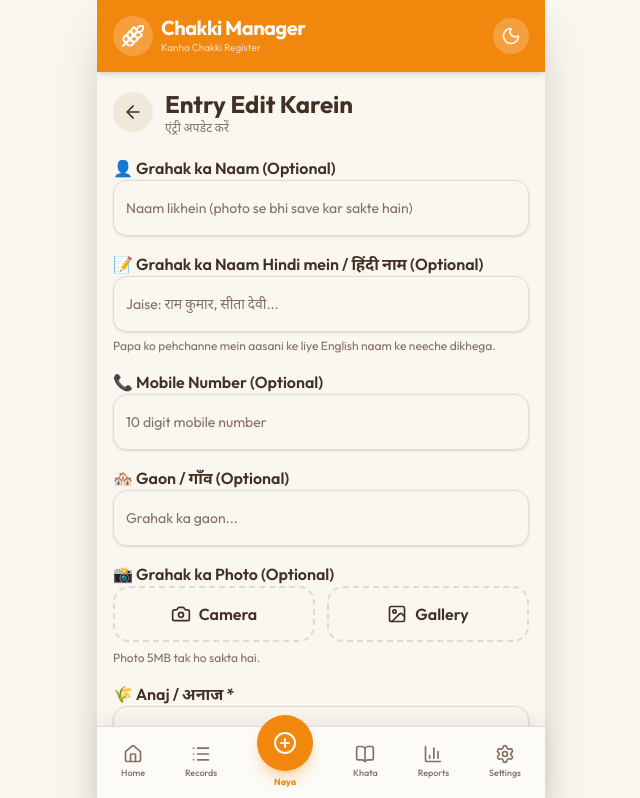
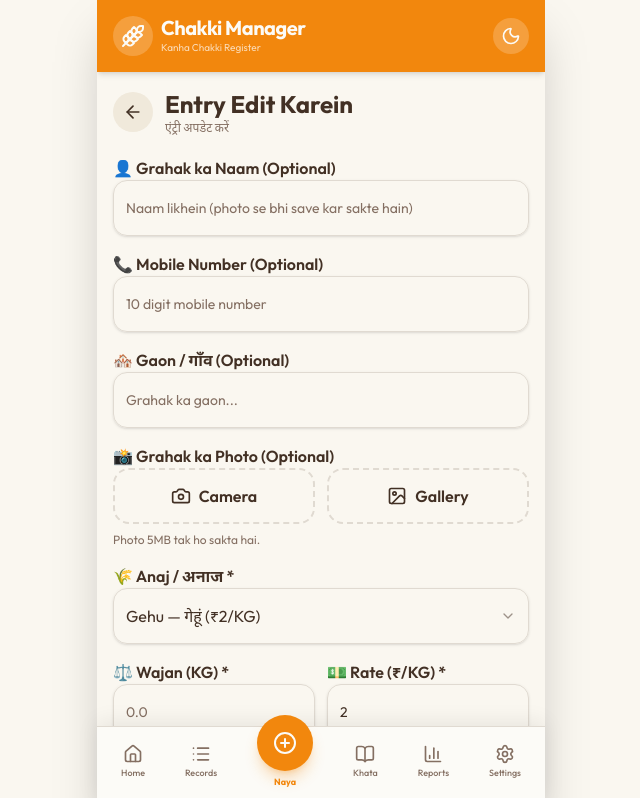
Before and after one commit to chakkimanegar-sudo/Chakki_manager_app, a React (Vite) app in the folder artifacts/chakki-app/: page /edit/1 in a window 1280 px wide. Shown: the top 798 px of the page, without its empty margins (319-959 px from the left). Built offline with nearby package versions, Linux system fonts and the light colour scheme.

Commit message:
Auto-show Hindi name under English name and remove duplicate input

```diff
--- a/artifacts/chakki-app/src/pages/add-record.tsx
+++ b/artifacts/chakki-app/src/pages/add-record.tsx
@@ -11,6 +11,7 @@ import {
   Select, SelectContent, SelectItem, SelectTrigger, SelectValue,
 } from "@/components/ui/select";
 import { useToast } from "@/hooks/use-toast";
+import { englishNameToHindi } from "@/lib/english-name-to-hindi";
 import { ArrowLeft, Banknote, BookOpen, Camera, Image as ImageIcon, X } from "lucide-react";
 
 const ANAJ_OPTIONS = ["Gehu", "Makka", "Dal", "Besan", "Wata", "Bajra", "Jowar", "Chawal", "Anya"];
@@ -56,8 +57,6 @@ export default function AddRecord() {
   const isEdit = !!id;
 
   const [customerName, setCustomerName] = useState("");
-  const [customerNameHindi, setCustomerNameHindi] = useState("");
-  const autoFilledHindiName = useRef("");
   const [mobile, setMobile] = useState("");
   const [village, setVillage] = useState("");
   const [anaj, setAnaj] = useState("Gehu");
@@ -312,35 +311,6 @@ export default function AddRecord() {
     }
   }, [anaj, rates, settingsLoaded, isEdit]);
 
-  // Reuse a customer's saved Hindi name on future entries.
-  // Matching uses mobile when both sides have one, otherwise the normalized name.
-  useEffect(() => {
-    if (isEdit) return;
-
-    const nameKey = customerName.trim().normalize("NFC").toLowerCase().replace(/\s+/g, " ");
-    if (!nameKey) return;
-
-    const mobileDigits = mobile.replace(/\D/g, "");
-    const previous = [...records]
-      .sort((a, b) => (b.createdAt || 0) - (a.createdAt || 0))
-      .find((record) => {
-        const recordMobile = (record.mobile || "").replace(/\D/g, "");
-        const recordName = record.customerName.trim().normalize("NFC").toLowerCase().replace(/\s+/g, " ");
-        if (mobileDigits && recordMobile) return mobileDigits === recordMobile;
-        return recordName === nameKey;
-      });
-
-    const previousHindiName = previous?.customerNameHindi?.trim() || "";
-    if (previousHindiName) {
-      autoFilledHindiName.current = previousHindiName;
-      setCustomerNameHindi(previousHindiName);
-    } else if (autoFilledHindiName.current) {
-      const oldAutoFilledName = autoFilledHindiName.current;
-      autoFilledHindiName.current = "";
-      setCustomerNameHindi((current) => current === oldAutoFilledName ? "" : current);
-    }
-  }, [customerName, mobile, records, isEdit]);
-
   // Load existing record
   useEffect(() => {
     if (isEdit && recordsLoaded) {
@@ -348,7 +318,6 @@ export default function AddRecord() {
 
       if (record) {
         setCustomerName(record.customerName);
-        setCustomerNameHindi(record.customerNameHindi || "");
         setMobile(record.mobile || "");
         setVillage(record.village || "");
         setAnaj(record.anaj);
@@ -472,7 +441,7 @@ export default function AddRecord() {
 
     const payload = {
       customerName: savedCustomerName,
-      customerNameHindi: customerNameHindi.trim(),
+      customerNameHindi: customerName.trim() ? englishNameToHindi(customerName.trim()) : "",
       mobile: mobileDigits,
       village: village.trim(),
       anaj,
@@ -644,22 +613,11 @@ export default function AddRecord() {
           />
         </div>
 
-        {/* Hindi customer name */}
-        <div className="space-y-1.5">
-          <Label htmlFor="customerNameHindi" className="text-base font-semibold">
-            📝 Grahak ka Naam Hindi mein / हिंदी नाम (Optional)
-          </Label>
-          <Input
-            id="customerNameHindi"
-            placeholder="Jaise: राम कुमार, सीता देवी..."
-            value={customerNameHindi}
-            onChange={(e) => setCustomerNameHindi(e.target.value)}
-            className="h-14 text-base"
-          />
-          <p className="text-xs text-muted-foreground">
-            Papa ko pehchanne mein aasani ke liye English naam ke neeche dikhega.
+        {customerName.trim() && englishNameToHindi(customerName.trim()) && (
+          <p className="text-sm font-semibold text-muted-foreground -mt-2 px-1" aria-live="polite">
+            हिंदी नाम: {englishNameToHindi(customerName.trim())}
           </p>
-        </div>
+        )}
 
         {/* Mobile */}
         <div className="space-y-1.5">
```
